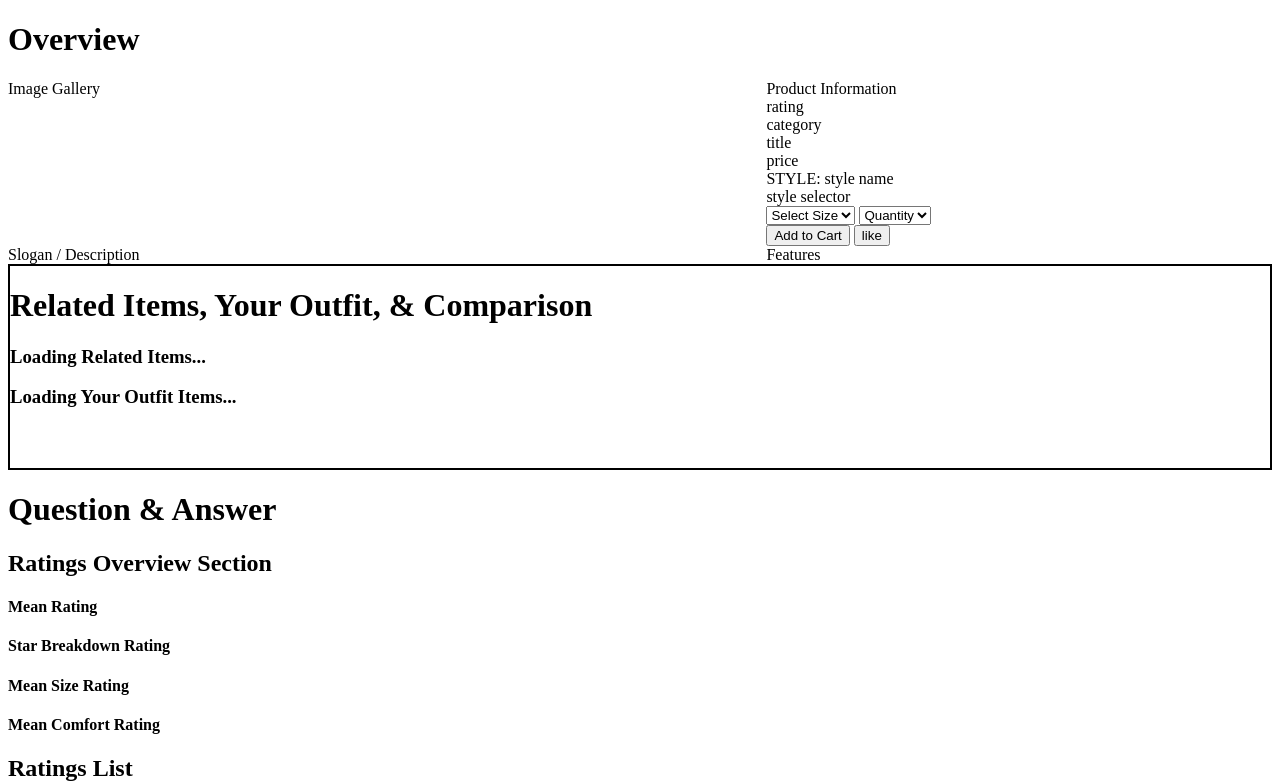
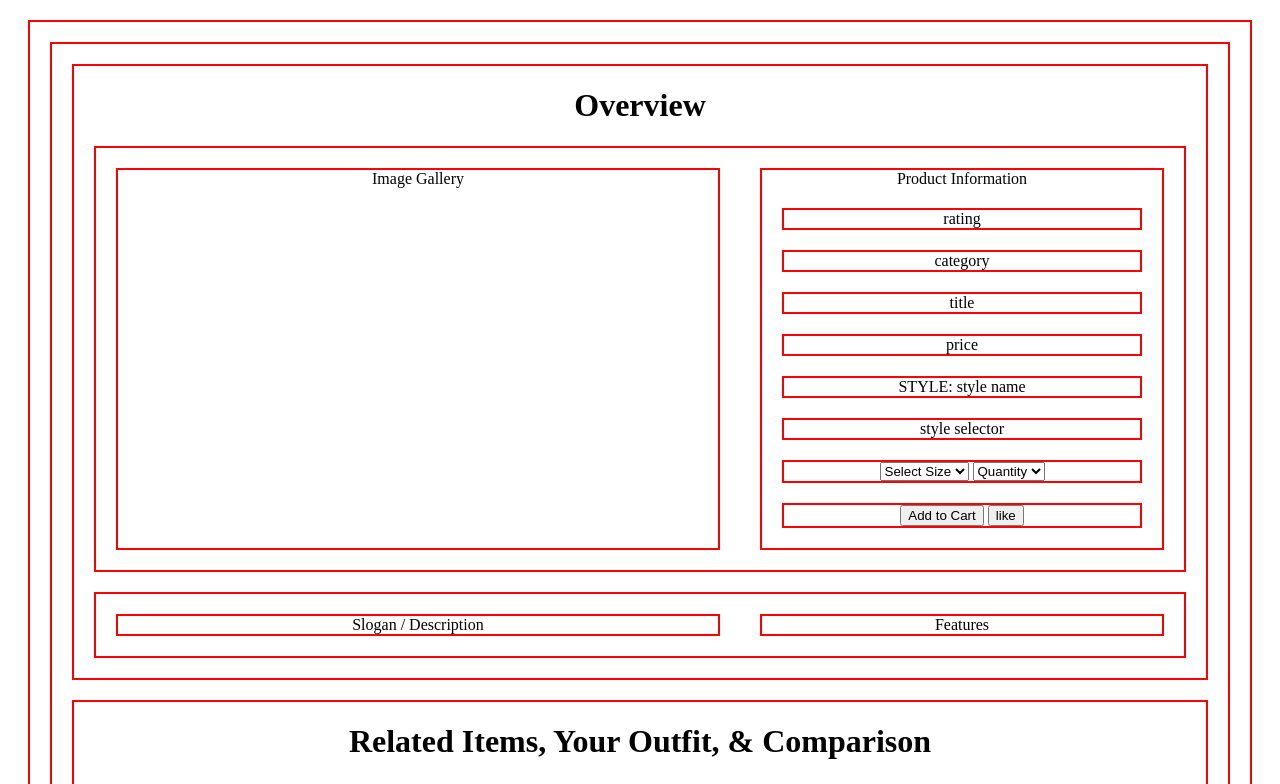
Before and after one commit to RPP2210-Wraith/Atelier, a React (Create React App) app in the folder client/: page / in a window 1280 px wide. Shown: the top 784 px of the page. Built offline with nearby package versions, Linux system fonts and the light colour scheme; the HTML template or start-up script is replaced by a standard one.

Commit message:
Added webpack css config

```diff
--- a/client/src/components/related-items-comparison/RelatedItemsComparison.jsx
+++ b/client/src/components/related-items-comparison/RelatedItemsComparison.jsx
@@ -3,6 +3,7 @@ import Related from './Related.jsx';
 import Outfit from './Outfit.jsx';
 import Modal from './Modal.jsx';
 import fakeData from './fakeData.js';
+import './relatedStyles.css';
 
 
 const RelatedItemsComparison = () => {
@@ -12,7 +13,7 @@ const RelatedItemsComparison = () => {
 
 
   return (
-    <div style={{border: 'solid, black, 2px'}}>
+    <div >
       <h1>Related Items, Your Outfit, & Comparison</h1>
       <Related itemArr={fakeData.relatedItems}/>
       <Outfit />
--- a/client/src/components/related-items-comparison/relatedStyles.css
+++ b/client/src/components/related-items-comparison/relatedStyles.css
@@ -1,5 +1,5 @@
-RelatedItemComparison * {
-  border: solid black 2px;
+div {
+  border: solid red 2px;
   text-align: center;
   margin: 20px;
 }
--- a/webpack.config.js
+++ b/webpack.config.js
@@ -15,6 +15,11 @@ module.exports = {
         test: /\.(js|jsx)$/,
         exclude: path.join(__dirname, 'node_modules'),
         use: 'babel-loader'
+      },
+      {
+        test: /.css$/i,
+        exclude: path.join(__dirname, 'node_modules'),
+        use: ['style-loader', 'css-loader']
       }
     ]
   }
```
Also changed, not shown: 2 other files (tests, documents, lock files or other folders).
